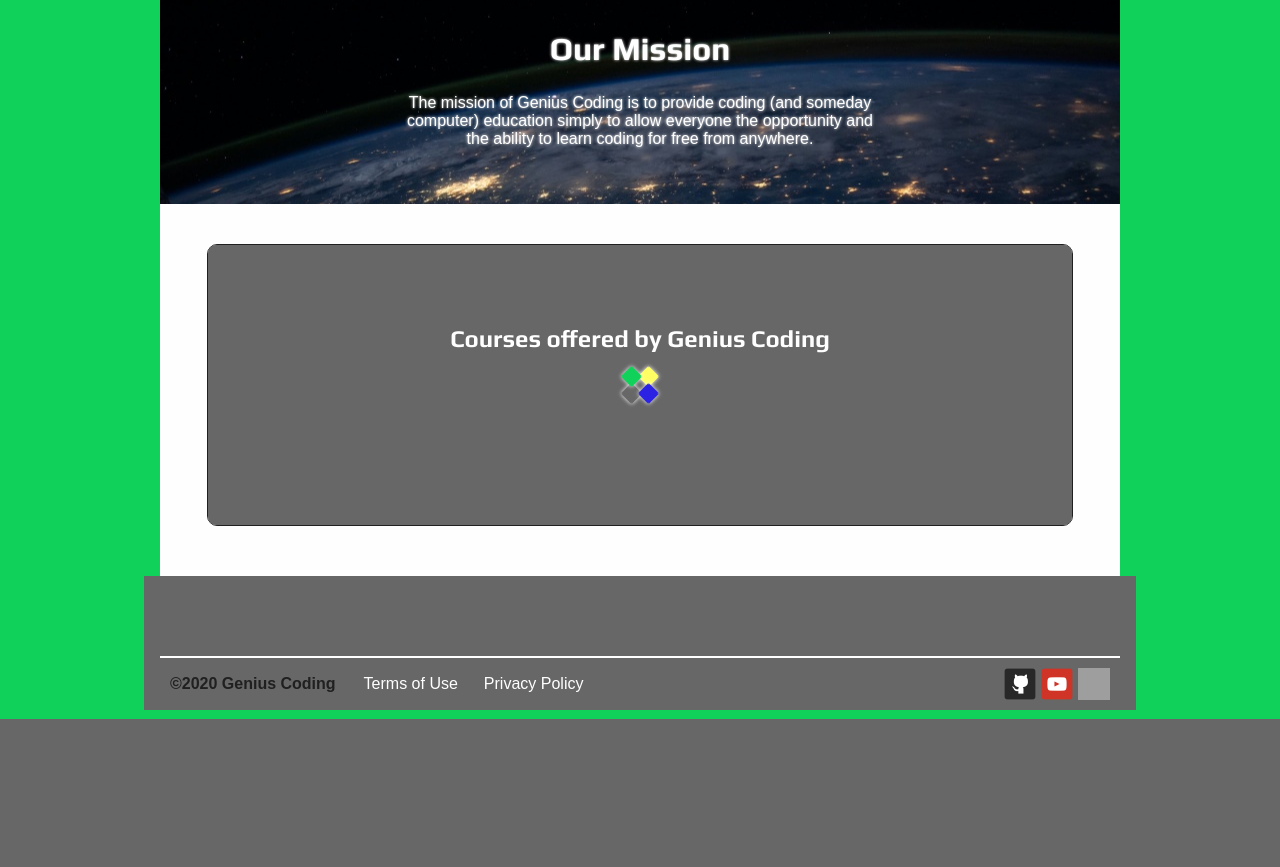
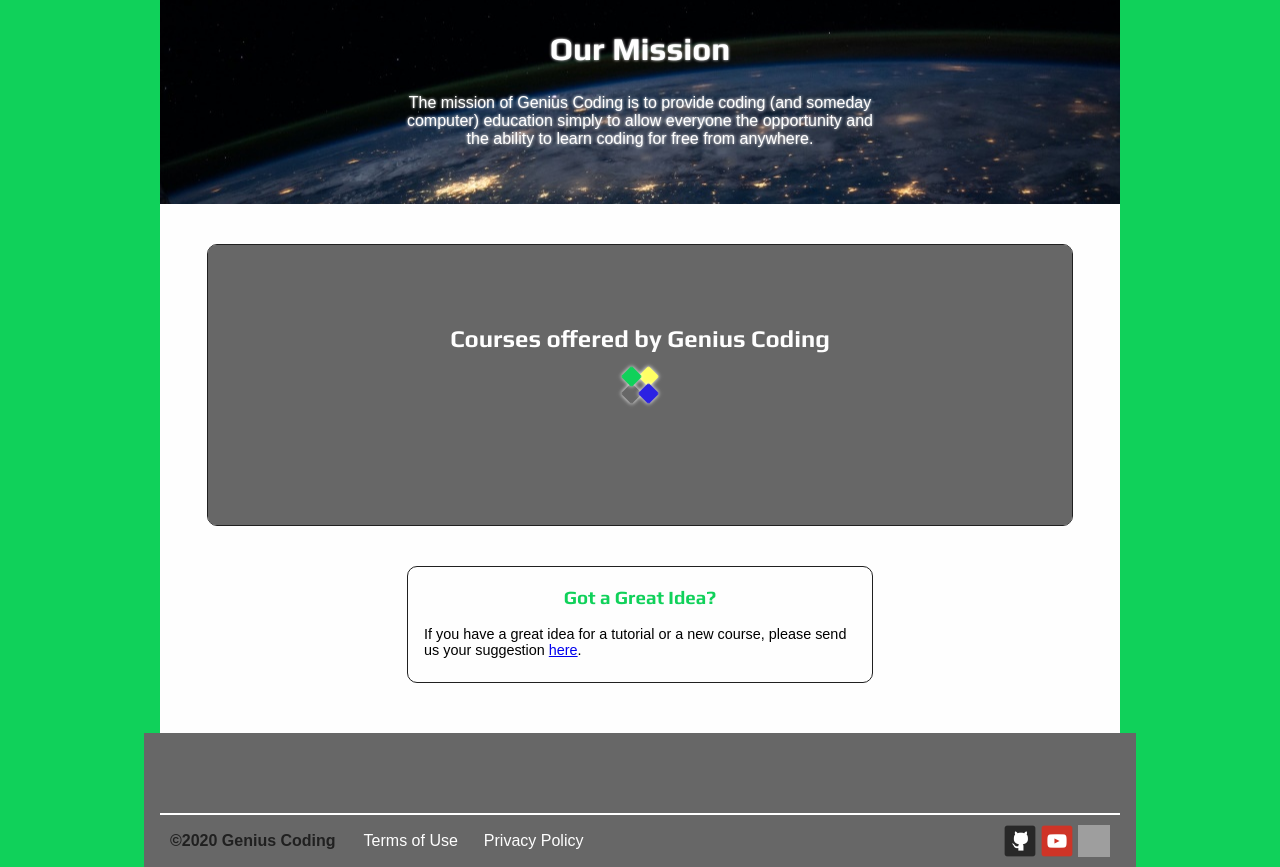
Before and after one commit to JacobHornbeck/JacobHornbeck.github.io, a PHP site: page /wdd130/final-project/start-learning.html in a window 1280 px wide. Shown: the part 81-948 px from the top of the page. Before the commit the page ends 800 px from the top, so only its background shows below. Run offline with PHP 8.4, Linux system fonts and the light colour scheme; some web fonts are replaced; grey boxes are pictures that could not be loaded.

Commit message:
last changes... maybe... at least for this project

```diff
--- a/wdd130/final-project/start-learning.html
+++ b/wdd130/final-project/start-learning.html
@@ -69,6 +69,10 @@
                     </div>
                 </div>
             </section>
+            <div class="great-idea">
+                <h3>Got a Great Idea?</h3>
+                <p>If you have a great idea for a tutorial or a new course, please send us your suggestion <a href="#">here</a>.</p>
+            </div>
         </main>
         <footer>
             <div class="border-top">
--- a/wdd130/final-project/styles/main-style.css
+++ b/wdd130/final-project/styles/main-style.css
@@ -730,6 +730,19 @@ div.tag:hover {
     bottom: 9px; right: 9px;
     background-color: #2B22E3;
 }
+.great-idea {
+    width: 45%;
+    border-radius: 10px;
+    margin: 40px auto 0;
+    padding: 0 1rem 0.6rem;
+    border: solid 1px var(--accent2-color);
+}
+.great-idea h3 {
+    text-align: center;
+}
+.great-idea p {
+    font-size: 0.9rem;
+}
 /* Start Learning */
 
 
```
